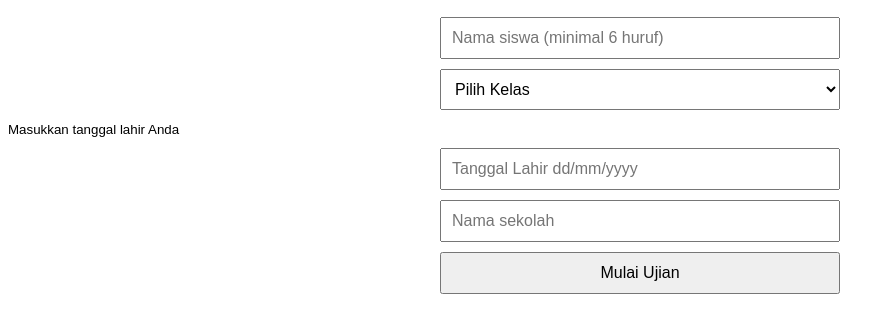
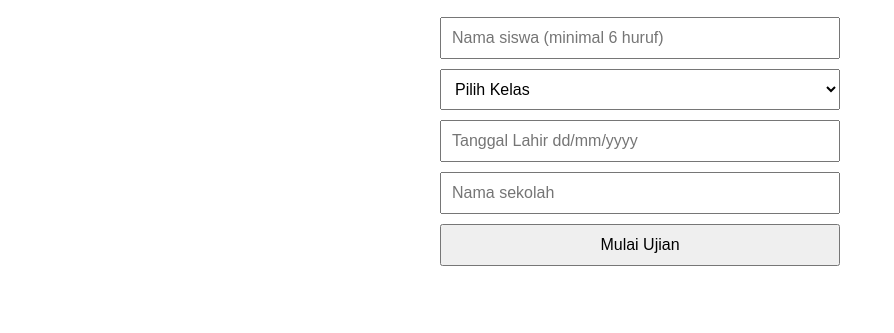
Before and after one commit to shineasinf/ujian-perkalian-sd, a plain HTML site: page index_new.html in a window 1280 px wide. Shown: the part 51-384 px from the top of the page, without its empty margins (0-894 px from the left). Drawn offline with Linux system fonts and the light colour scheme; no server answers.

Commit message:
Update index_new.html

```diff
--- a/index_new.html
+++ b/index_new.html
@@ -291,7 +291,6 @@
       <option value="5">5</option>
       <option value="6">6</option>
     </select>
-    <small>Masukkan tanggal lahir Anda</small>
     <input type="text" id="birthInput" placeholder="Tanggal Lahir dd/mm/yyyy" onfocus="(this.type='date')" onblur="if(this.value==''){this.type='text'}">
     <input id="cityInput" placeholder="Nama sekolah" />
     <button onclick="startExam()">Mulai Ujian</button>
```
